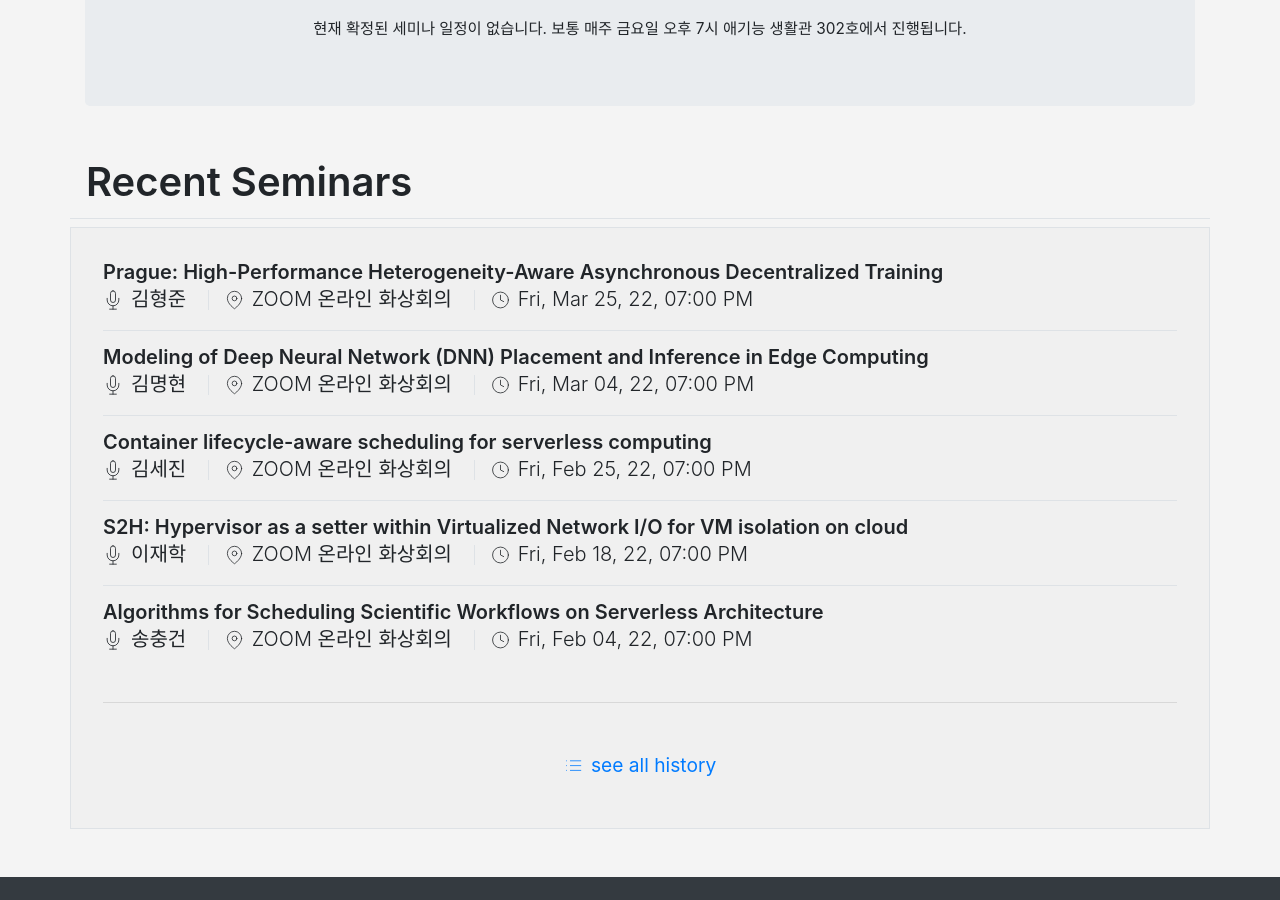
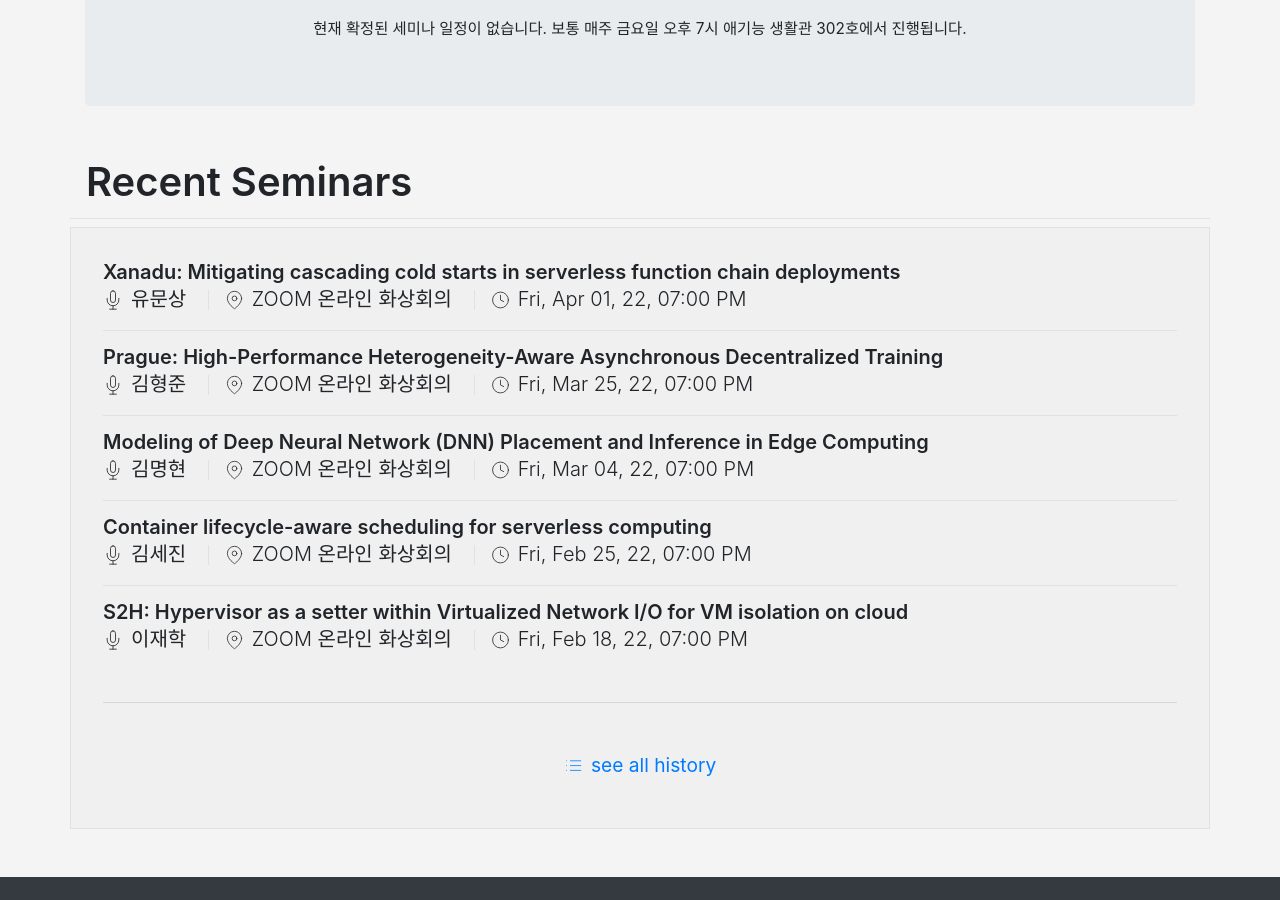
Before and after one commit to KU-Cloud/ku-cloud.github.io, a Jekyll site: the page built from seminar.html, in a window 1280 px wide and 900 px high, scrolled down 355 px. Built offline with Jekyll 4.4.1, drawn with Linux system fonts in a browser that asks for light colours.

Commit message:
Update: 2022-04-01 seminar

```diff
--- a/_data/seminars.yaml
+++ b/_data/seminars.yaml
@@ -815,3 +815,7 @@
   speacker: 김형준
   date: 2022-03-25T19:00:00.000+0900
   location: ZOOM 온라인 화상회의
+- title: 'Xanadu: Mitigating cascading cold starts in serverless function chain deployments'
+  speacker: 유문상
+  date: 2022-04-01T19:00:00.000+0900
+  location: ZOOM 온라인 화상회의
```
